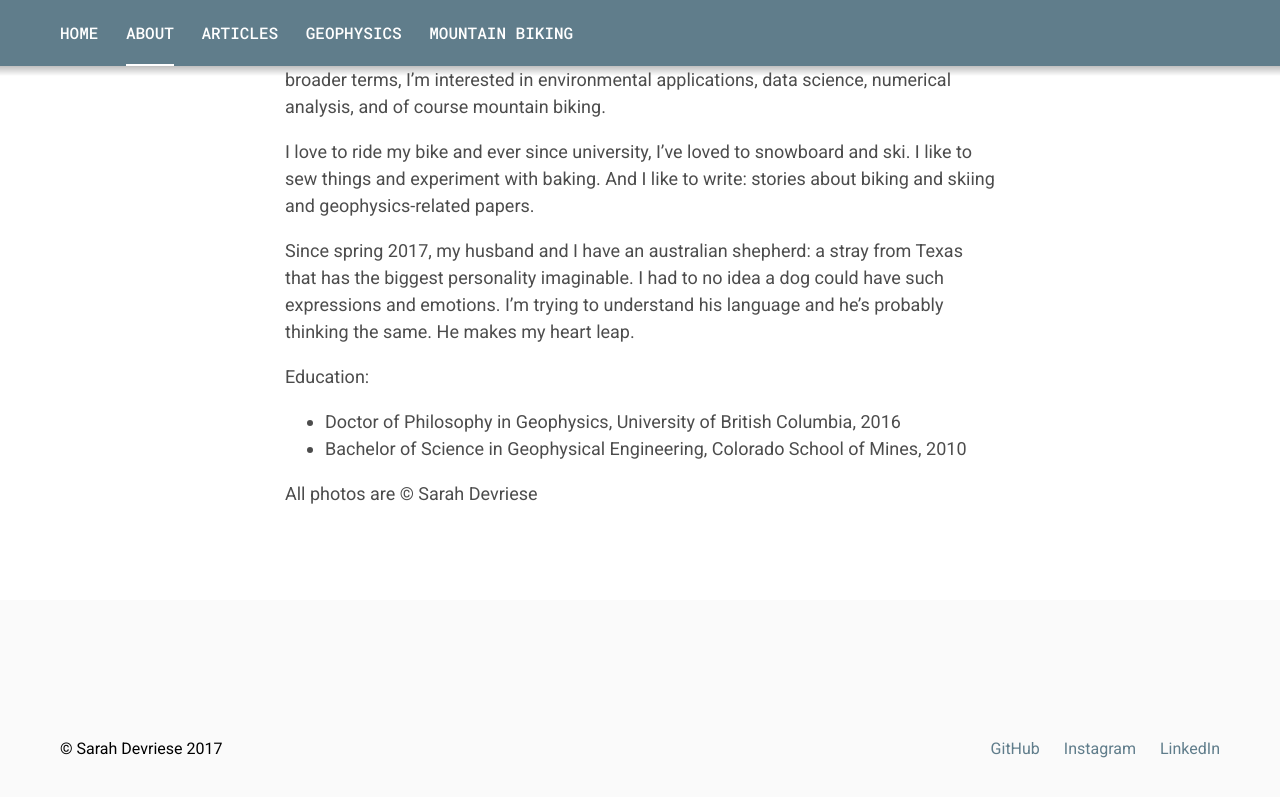
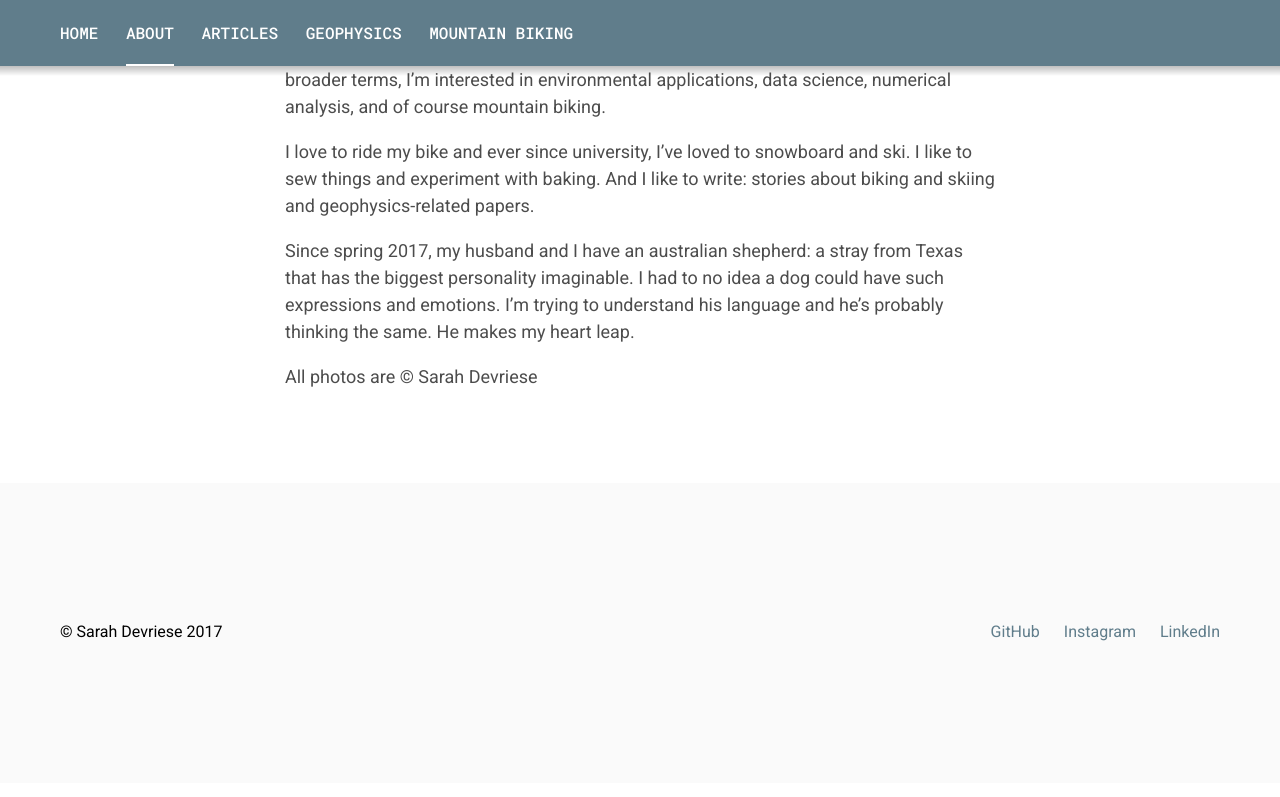
Before and after one commit to sdevriese/sdevriese.github.io, a Jekyll site: the page built from _pages/about.markdown, in a window 1280 px wide and 900 px high, scrolled down 656 px. Shown: the top 797 px of the window. Built offline with Jekyll 4.4.1, drawn with Linux system fonts in a browser that asks for light colours.

Commit message:
Update about.markdown

```diff
--- a/_pages/about.markdown
+++ b/_pages/about.markdown
@@ -14,10 +14,4 @@ I love to ride my bike and ever since university, I've loved to snowboard and sk
 
 Since spring 2017, my husband and I have an australian shepherd: a stray from Texas that has the biggest personality imaginable. I had to no idea a dog could have such expressions and emotions. I'm trying to understand his language and he's probably thinking the same. He makes my heart leap.
 
-Education:
-
-* Doctor of Philosophy in Geophysics, University of British Columbia, 2016
-
-* Bachelor of Science in Geophysical Engineering, Colorado School of Mines, 2010
-
 All photos are &copy; Sarah Devriese
```
